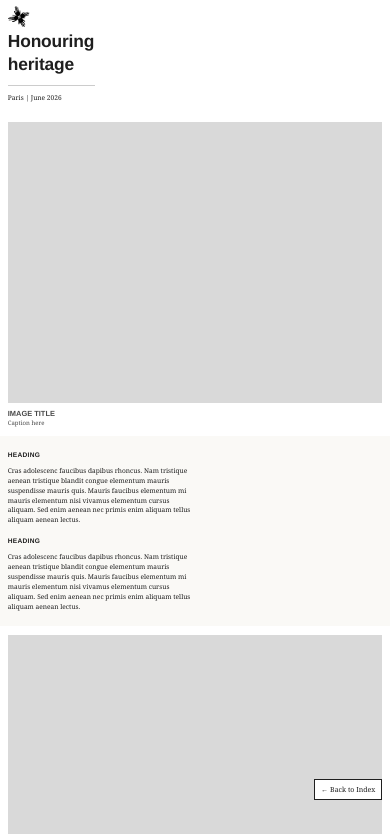
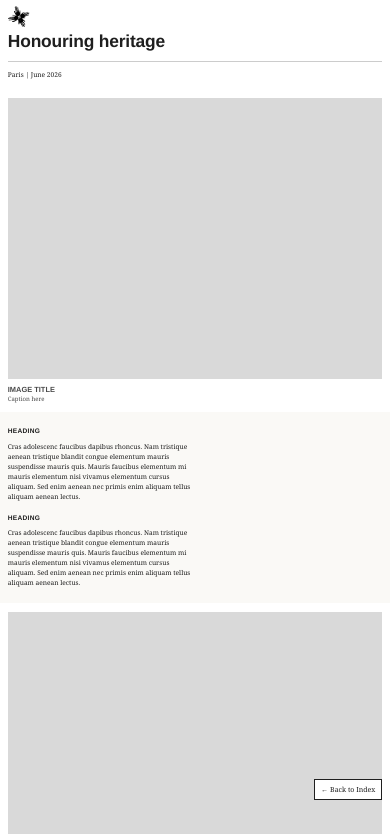
Before and after one commit to gabriellengoo/AteliersAnouar, an Astro site: page /AteliersAnouar/projects/honouring-heritage-1 in a window 390 px wide. Shown: the part 36-870 px from the top of the page. Built offline with nearby package versions, Linux system fonts and the light colour scheme; Astro itself is replaced by a stand-in of ours; a web font is replaced by a local one.

Commit message:
Extend mobile heritage title divider

```diff
--- a/src/pages/projects/[slug].astro
+++ b/src/pages/projects/[slug].astro
@@ -176,7 +176,7 @@ const heading = localizedItem?.name ?? t.index.items[0].name;
       gap: 0.2rem;
       width: 100%;
       font-size: 1.45rem;
-      max-width: 9ch;
+      max-width: none;
       margin-bottom: 0.7rem;
       padding-bottom: 0.65rem;
       border-bottom: 1px solid var(--color-rule);
```
